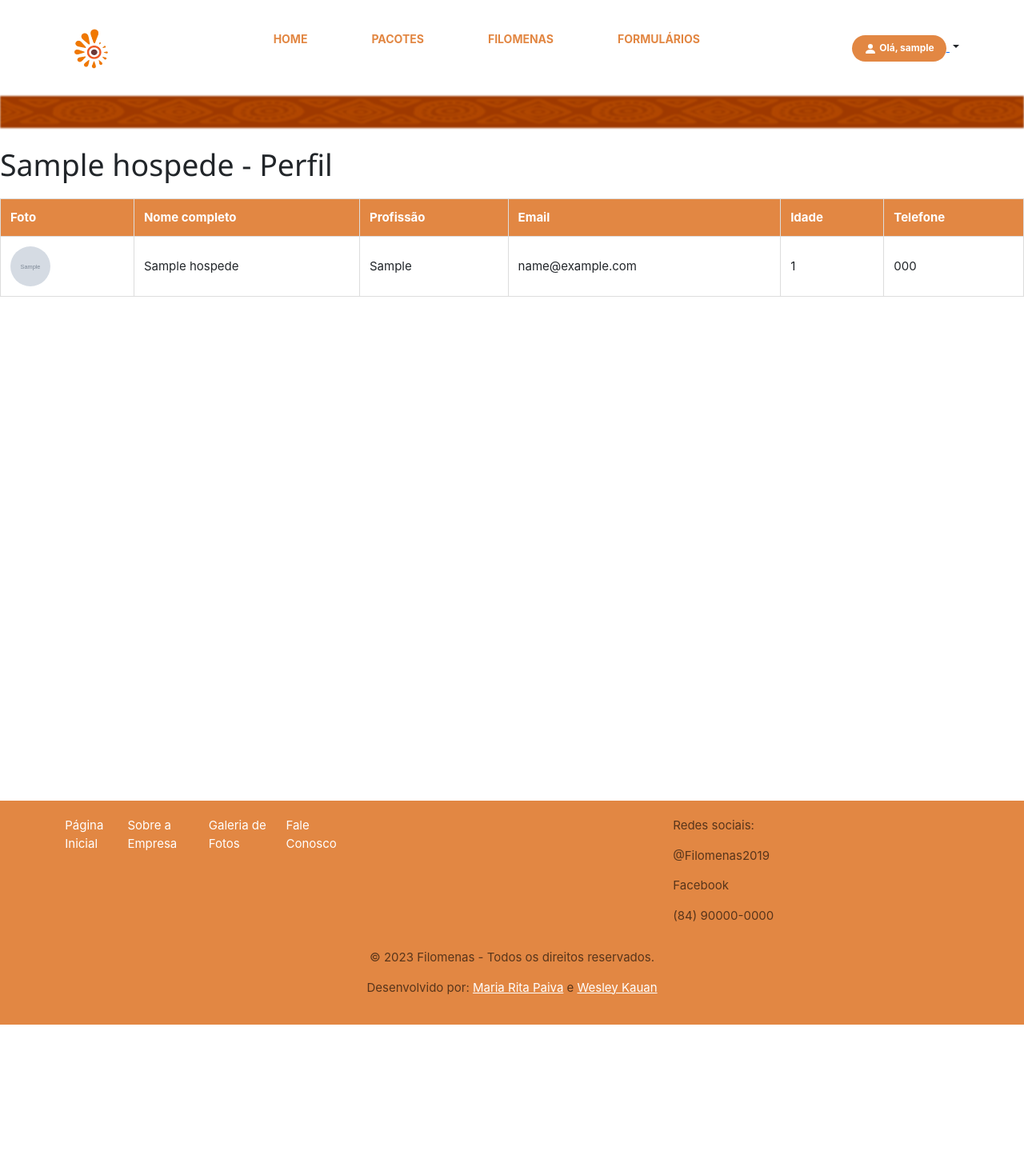
After one commit to Mariarittha/final, a Django app: page /listar_hospe/ in a window 1280 px wide. The commit adds this page. Shown: the top 1449 px of the page at 80% size. Run offline with Django 5.2, Linux system fonts and the light colour scheme; a user stored in the database is signed in; tables that the repository leaves empty hold one stand-in row (values such as "Sample post"); grey boxes marked "Sample" are stand-in pictures.

Commit message:
pequenos passos

```diff
--- a/filomenas/admin.py
+++ b/filomenas/admin.py
@@ -9,9 +9,10 @@ class ProdutosAdmin(admin.ModelAdmin):
 
 @admin.register(hospede)
 class HospedeAdmin(admin.ModelAdmin):
-    list_display = ('nome', 'profissao', 'email', 'idade', 'imagem_perfil', 'telefone')
+    list_display = ['nome', 'profissao', 'email', 'idade', 'telefone', 'formulario_enviado']
+    search_fields = ['nome', 'profissao', 'email', 'telefone']
+    list_filter = ['formulario_enviado']
 
-@admin.register(filomenas)
 class FilomenasAdmin(admin.ModelAdmin):
     list_display = ('nome', 'idade', 'descricao', "imagem_filo", "telefone")
 
--- a/filomenas/forms.py
+++ b/filomenas/forms.py
@@ -15,7 +15,7 @@ class ProdutosForm(forms.ModelForm):
 class HospedeForm(forms.ModelForm):
     class Meta:
         model = hospede
-        fields = ['nome', 'profissao', 'email', 'idade', 'imagem_perfil', 'telefone']
+        fields = ['nome', 'profissao', 'email', 'idade', 'imagem_perfil', 'telefone','formulario_enviado']
         widgets = {
             'nome': forms.TextInput(attrs={'class': 'form-control', 'placeholder': 'Nome do Hóspede'}),
             'profissao': forms.TextInput(attrs={'class': 'form-control', 'placeholder': 'Profissão'}),
@@ -23,6 +23,7 @@ class HospedeForm(forms.ModelForm):
             'idade': forms.NumberInput(attrs={'class': 'form-control', 'placeholder': 'Idade'}),
             'imagem_perfil': forms.ClearableFileInput(attrs={'class': 'form-control'}),
             'telefone': forms.TextInput(attrs={'class': 'form-control', 'placeholder': 'Telefone'}),
+            'formulario_enviado': forms.HiddenInput(),
         }
 
 class FilomenasForm(forms.ModelForm):
--- a/filomenas/models.py
+++ b/filomenas/models.py
@@ -16,6 +16,8 @@ class hospede(models.Model):
     idade = models.IntegerField()
     imagem_perfil = models.ImageField(null=True)
     telefone = models.CharField(max_length=20, null=True)
+    formulario_enviado = models.BooleanField(default=False)
+
 
 
 class filomenas(models.Model):
--- /dev/null
+++ b/filomenas/templates/logado/perfilinfo.html
@@ -0,0 +1,62 @@
+{% extends 'base_logada.html' %}
+{% load static %}
+
+{% block body %}
+<img src="{% static 'img/estampa.png' %}" alt="FOTO-DO-TERREIRO" style="width: 100%; filter: blur(1px); height: 40px;" />
+<br><br>
+{% block header %}
+    <h1>{{ hospedes.0.nome }} - Perfil</h1>
+{% endblock %}
+
+<style>
+    table.profile-table {
+        width: 100%;
+        border-collapse: collapse;
+        margin-top: 20px;
+    }
+
+    table.profile-table th, table.profile-table td {
+        border: 1px solid #ddd;
+        padding: 12px;
+        text-align: left;
+    }
+
+    table.profile-table th {
+        background-color: #E28743;
+        color: white;
+        font-weight: bold;
+    }
+
+    table.profile-table img {
+        border-radius: 50%;
+        margin-right: 10px;
+    }
+</style>
+<table class="profile-table">
+    <thead>
+        <tr>
+            <th>Foto</th>
+            <th>Nome completo</th>
+            <th>Profissão</th>
+            <th>Email</th>
+            <th>Idade</th>
+            <th>Telefone</th>
+        </tr>
+    </thead>
+    <tbody>
+        {% for hospede in hospedes %}
+            <tr>
+                <td><img src="{{ hospede.imagem_perfil.url }}" alt="Foto do Perfil" width="50" height="50"></td>
+                <td>{{ hospede.nome }}</td>
+                <td>{{ hospede.profissao }}</td>
+                <td>{{ hospede.email }}</td>
+                <td>{{ hospede.idade }}</td>
+                <td>{{ hospede.telefone }}</td>
+            </tr>
+        {% endfor %}
+    </tbody>
+</table>
+
+
+<br><br><br><br><br><br><br><br><br><br><br><br><br><br><br><br><br><br>
+{% endblock %}
--- a/filomenas/templates/nao/home.html
+++ b/filomenas/templates/nao/home.html
@@ -69,7 +69,7 @@
         </div>
         <div class="carousel-inner">
           <div class="carousel-item active">
-            <img src="{% static 'img/imagem5.jpeg' %}" class="d-block w-100" style="height: 600px;" alt="...">
+            <img src="{% static 'img/imagem5.jpeg' %}" class="d-block w-100" style="height: 800px;" alt="...">
             <div class="carousel-caption d-none d-md-block">
                 <div style="background-color: #E28743; width: 100%;" class="p-2">
                     <h5><strong>FEIRA</strong></h5>
@@ -78,7 +78,7 @@
             </div>
           </div>
           <div class="carousel-item">
-            <img src="{% static 'img/imagem2.jpeg' %}" class="d-block w-100" style="height: 600px;" alt="...">
+            <img src="{% static 'img/imagem2.jpeg' %}" class="d-block w-100" style="height: 800px;" alt="...">
             <div class="carousel-caption d-none d-md-block">
               <div style="background-color: #E28743; width: 100%;" class="p-2">
               <h5>Temos muito a falar!!</h5>
@@ -89,7 +89,7 @@
             </div>
           </div>
           <div class="carousel-item">
-            <img src="{% static 'img/imagem3.jpeg' %}" class="d-block w-100" style="height: 600px;" alt="...">
+            <img src="{% static 'img/imagem3.jpeg' %}" class="d-block w-100" style="height: 800px;" alt="...">
             <div class="carousel-caption d-none d-md-block">
               <div style="background-color: #E28743; width: 100%;" class="p-2">
                 <h5>Filomena é cultura!</h5>
--- a/filomenas/urls.py
+++ b/filomenas/urls.py
@@ -10,13 +10,15 @@ urlpatterns = [
 
     # logado
     path('home2/', views.Home2.as_view(), name='home2'),
-    path('perfil/', views.Perfil.as_view(), name="perfil"),
     path('fil/', views.filomena_logado.as_view(), name="filomena_logado"),
 
     #listar
     path('listar/', views.ListarEstadia.as_view(), name="listar_log"),
     path('listarfilo/', views.ListarEstadiafilo.as_view(), name="listar_filo"),
     path('listar_nao/', views.ListarEstadianao.as_view(), name="listar_nao"),
+    path('listar_hospe/', views.Listarhospede.as_view(), name="listar_hospede"),
+    path('perfil/', views.Perfil.as_view(), name="perfil"),
+
 
     #detalhar
     path('detalhar_log/<int:pk>/', views.Detalharestadialog.as_view(), name="detalhar_log"),
--- a/filomenas/views.py
+++ b/filomenas/views.py
@@ -24,9 +24,6 @@ class Home2(generic.TemplateView):
 
 class forms(generic.TemplateView):
     template_name = "logado/forms.html"
-
-class Perfil(generic.TemplateView):
-    template_name = "logado/perfil.html"
 
 class filomena_logado(generic.TemplateView):
     template_name = "logado/filomena.html"
@@ -86,9 +83,13 @@ class ApagarEstadia(LoginRequiredMixin, generic.DeleteView):
 
 # CRUD de perfil do hospede
 
+class Perfil(LoginRequiredMixin,generic.TemplateView):
+    model = hospede
+    template_name = 'logado/perfil.html'
+
 class Listarhospede(LoginRequiredMixin, generic.ListView):
     model = hospede
-    template_name = 'logado/hospede.html'
+    template_name = 'logado/perfilinfo.html'
     context_object_name = 'hospedes'
 
 class Detalharhospede(generic.DetailView):
@@ -99,14 +100,15 @@ class Criarhospede(LoginRequiredMixin, views.SuccessMessageMixin, generic.Create
     model = hospede
     form_class = HospedeForm
     template_name = 'perfil/form_hospede.html'
-    success_url = reverse_lazy("filomenas:perfil")
+    success_url = reverse_lazy("filomenas:listar_hospede")
     success_message = "Hospede cadastrado com sucesso!"
+
 
 class Atualizarhospede(LoginRequiredMixin, views.SuccessMessageMixin, generic.UpdateView):
     model = hospede
     form_class = HospedeForm
     template_name = "perfil/form_hospede.html"
-    success_url = reverse_lazy("filomenas:perfil")
+    success_url = reverse_lazy("filomenas:listar_hospede")
     success_message = "Perfil atualizado com sucesso"
 
 class Apagarhospede(LoginRequiredMixin, generic.DeleteView):
--- a/templates/base_logada.html
+++ b/templates/base_logada.html
@@ -37,7 +37,7 @@
                 <div class="dropdown">
                     <div class="btn-contato dropdown-toggle" type="button" id="dropdownMenuButton1"
                         data-bs-toggle="dropdown" aria-expanded="false">
-                        <a href="{% url 'filomenas:perfil' %}">
+                        <a href="{% url 'filomenas:listar_hospede' %}">
                             <button>
                                 <svg xmlns="http://www.w3.org/2000/svg" width="16" height="16" fill="currentColor"
                                     class="bi bi-person-fill" viewBox="0 0 16 16">
```
Also changed, not shown: filomenas/migrations/0002_hospede_formulario_enviado.py (added), media/WhatsApp_Image_2023-07-18_at_09.27.17_JzOS1nm.jpeg (added), media/WhatsApp_Image_2023-07-18_at_09.27.17_OH4yEGw.jpeg (added), media/fsosor.png (added).
